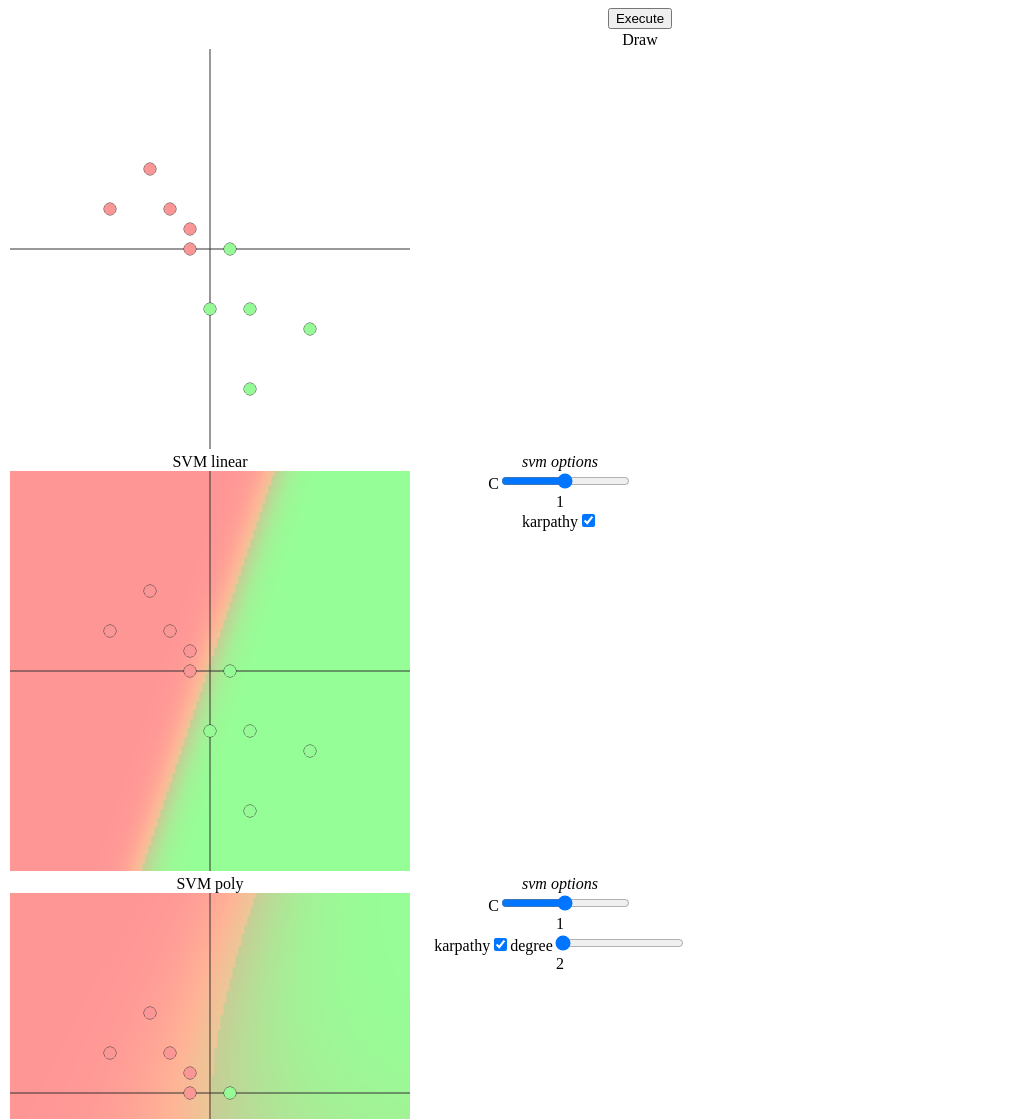
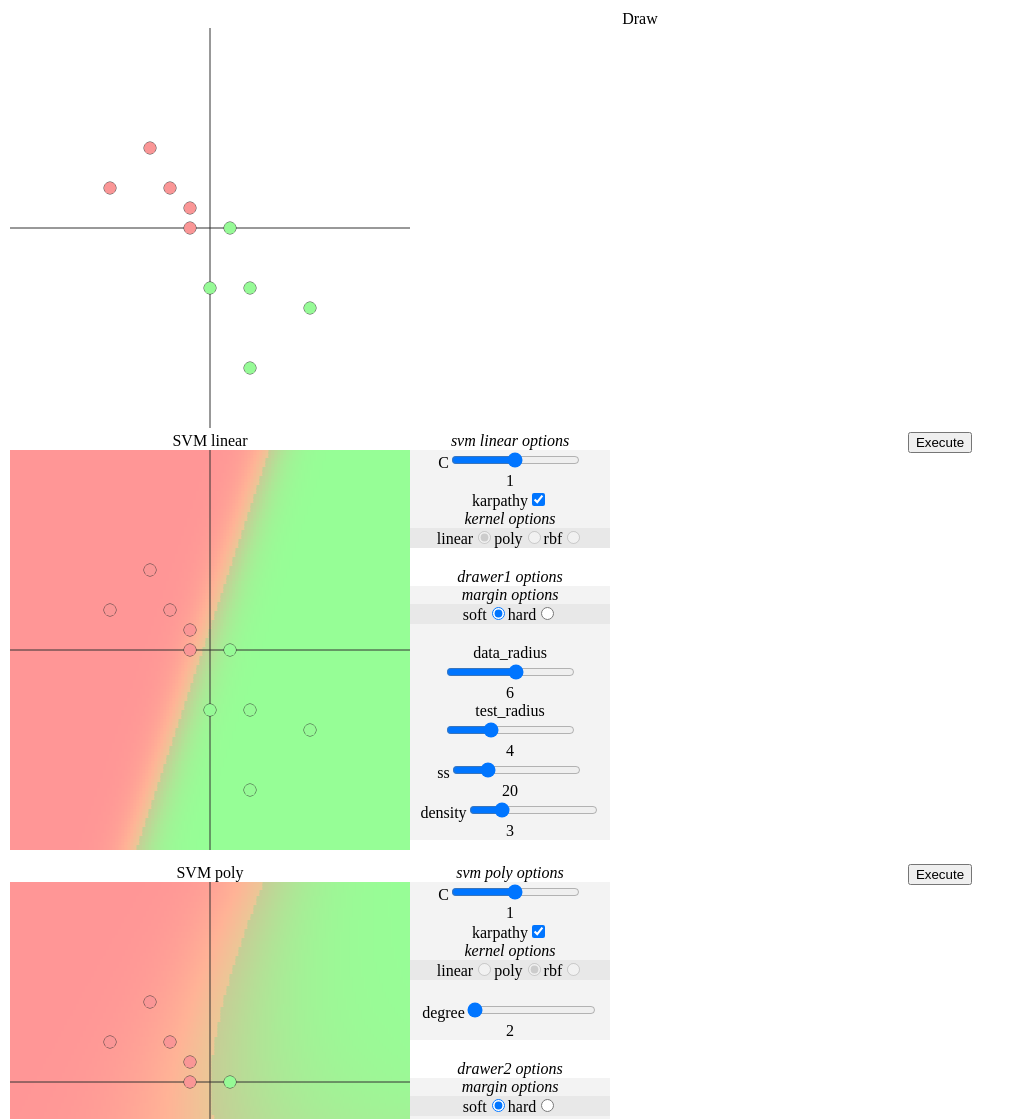
Before and after one commit to davide97g/ml-es6-modules, a website built with webpack: page index.html in a window 1280 px wide. Shown: the top 1119 px of the page, without its empty margins (0-1025 px from the left). Built offline with Linux system fonts and the light colour scheme.

Commit message:
svm control adapted

```diff
--- a/index.html
+++ b/index.html
@@ -20,8 +20,6 @@
     <label for="margin">soft margin</label>
     <input id="margin" checked type="checkbox" /> -->
 
-    <button id="execute">Execute</button>
-
     <div class="box">
       <p>Draw</p>
       <canvas id="draw-canvas-test" width="400px" height="400px"></canvas>
@@ -32,7 +30,10 @@
         <p>SVM linear</p>
         <canvas id="svm-linear-canvas" width="400px" height="400px"></canvas>
       </div>
-      <div class="options" id="svm-linear-options"></div>
+      <div class="options" id="svm-linear-options">
+        <div id="svm-linear-options-draw"></div>
+      </div>
+      <button class="execute">Execute</button>
     </div>
     <div class="box">
       <div class="drawer">
@@ -40,6 +41,7 @@
         <canvas id="svm-poly-canvas" width="400px" height="400px"></canvas>
       </div>
       <div class="options" id="svm-poly-options"></div>
+      <button class="execute">Execute</button>
     </div>
     <div class="box">
       <div class="drawer">
@@ -47,6 +49,7 @@
         <canvas id="svm-rbf-canvas" width="400px" height="400px"></canvas>
       </div>
       <div class="options" id="svm-rbf-options"></div>
+      <button class="execute">Execute</button>
     </div>
     <div class="box">
       <div class="drawer">
@@ -54,6 +57,7 @@
         <canvas id="knn-canvas" width="400px" height="400px"></canvas>
       </div>
       <div class="options" id="knn-options"></div>
+      <button class="execute">Execute</button>
     </div>
     <div class="box">
       <div class="drawer">
@@ -61,6 +65,7 @@
         <canvas id="rbf-canvas" width="400px" height="400px"></canvas>
       </div>
       <div class="options" id="rbf-options"></div>
+      <button class="execute">Execute</button>
     </div>
     <div class="box">
       <div class="drawer">
@@ -68,6 +73,7 @@
         <canvas id="randf-canvas" width="400px" height="400px"></canvas>
       </div>
       <div class="options" id="randf-options"></div>
+      <button class="execute">Execute</button>
     </div>
     <div class="box">
       <div class="drawer">
@@ -75,6 +81,7 @@
         <canvas id="logreg-canvas" width="400px" height="400px"></canvas>
       </div>
       <div class="options" id="logreg-options"></div>
+      <button class="execute">Execute</button>
     </div>
     <div class="box">
       <div class="drawer">
@@ -82,6 +89,7 @@
         <canvas id="nn-canvas" width="400px" height="400px"></canvas>
       </div>
       <div class="options" id="nn-options"></div>
+      <button class="execute">Execute</button>
     </div>
   </body>
 </html>
--- a/src/css/style.css
+++ b/src/css/style.css
@@ -27,24 +27,18 @@ p {
   float: left;
 }
 
-#execute {
-  display: block;
+.execute {
   text-align: center;
-  margin: auto;
 }
 .title {
   font-style: italic;
-  /* color: white; */
-  /* background: rgba(123, 160, 105, 0.849); */
 }
 .container {
-  /* display: inline-block; */
-  /* height: 250px; */
-  /* float: left; */
-  height: 400px;
-  width: 300px;
-  /* background: rgba(12, 99, 70, 0.377); */
+  /* height: 400px; */
+  margin-bottom: 20px;
+  width: 200px;
   text-align: center;
+  background-color: rgba(70, 70, 70, 0.062);
 }
 
 /** UI classes end */
--- a/src/js/drawer.js
+++ b/src/js/drawer.js
@@ -1,4 +1,4 @@
-let id = 0;
+let id = 1;
 export const drawer = function(algorithm, canvas, callback, options) {
   // this.id = 0;
   this.id = id;
@@ -31,15 +31,16 @@ drawer.prototype = {
         soft: {
           id: "soft",
           type: "radio",
-          name: "margin",
+          name: "margin" + this.id,
           value: "soft",
-          checked: true
+          checked: this.options.margin.soft
         },
         hard: {
           id: "hard",
           type: "radio",
-          name: "margin",
-          value: "hard"
+          name: "margin" + this.id,
+          value: "hard",
+          checked: !this.options.margin.soft
         }
       },
       data_radius: {
--- a/src/js/index.js
+++ b/src/js/index.js
@@ -55,7 +55,9 @@ let labels = [1, 1, 1, 1, 1, -1, -1, -1, -1, -1];
 
 let svm_linear = new SVM();
 let svm_linear_options = {
-  kernel: "linear",
+  kernel: {
+    linear: true
+  },
   degree: 1,
   influence: 0,
   C: 1,
@@ -66,12 +68,14 @@ let svm_linear_options = {
   karpathy: true,
   timer: null
 };
-svm_linear.train(data, labels, svm_linear_options);
 svm_linear.setOptions(svm_linear_options);
+svm_linear.train(data, labels);
 
 let svm_poly = new SVM();
 let svm_poly_options = {
-  kernel: "poly",
+  kernel: {
+    poly: true
+  },
   degree: 2,
   influence: 0,
   C: 1,
@@ -82,12 +86,14 @@ let svm_poly_options = {
   karpathy: true,
   timer: null
 };
-svm_poly.train(multi, labels, svm_poly_options);
 svm_poly.setOptions(svm_poly_options);
+svm_poly.train(multi, labels);
 
 let svm_rbf = new SVM();
 let svm_rbf_options = {
-  kernel: "rbf",
+  kernel: {
+    rbf: true
+  },
   degree: 2,
   influence: 0,
   C: 1,
@@ -98,8 +104,8 @@ let svm_rbf_options = {
   karpathy: true,
   timer: null
 };
-svm_rbf.train(multi, labels, svm_rbf_options);
 svm_rbf.setOptions(svm_rbf_options);
+svm_rbf.train(multi, labels);
 
 let knn = new KNN();
 let knn_options = {
@@ -227,23 +233,33 @@ drawers.push(
   })
 );
 
-let btn_execute = document.getElementById("execute");
-btn_execute.addEventListener("click", () => {
-  ui.setAllOptions();
-  training(data, labels);
-  manager.notifyAll(data, labels);
-});
+let btns = document.getElementsByClassName("execute");
+for (let i = 0; i < btns.length; i++) {
+  btns[i].addEventListener("click", () => {
+    ui.setAllOptions();
+    training(data, labels);
+    manager.notifyAll(data, labels);
+  });
+}
 
 let ui = new UI(document);
-// ui.createOptionsFrom(drawers[0]);
+
+ui.createOptionsFrom(svm_linear, document.getElementById("svm-linear-options"));
+ui.createOptionsFrom(drawers[0], document.getElementById("svm-linear-options"));
+ui.createOptionsFrom(svm_poly, document.getElementById("svm-poly-options"));
+ui.createOptionsFrom(drawers[1], document.getElementById("svm-poly-options"));
+ui.createOptionsFrom(svm_rbf, document.getElementById("svm-rbf-options"));
+ui.createOptionsFrom(drawers[2], document.getElementById("svm-rbf-options"));
 ui.createOptionsFrom(knn, document.getElementById("knn-options"));
-ui.createOptionsFrom(svm_linear, document.getElementById("svm-linear-options"));
-ui.createOptionsFrom(svm_poly, document.getElementById("svm-poly-options"));
-ui.createOptionsFrom(svm_rbf, document.getElementById("svm-rbf-options"));
+ui.createOptionsFrom(drawers[3], document.getElementById("knn-options"));
 ui.createOptionsFrom(rbf, document.getElementById("rbf-options"));
+ui.createOptionsFrom(drawers[4], document.getElementById("rbf-options"));
+ui.createOptionsFrom(randf, document.getElementById("randf-options"));
+ui.createOptionsFrom(drawers[5], document.getElementById("randf-options"));
+ui.createOptionsFrom(logreg, document.getElementById("logreg-options"));
+ui.createOptionsFrom(drawers[6], document.getElementById("logreg-options"));
 ui.createOptionsFrom(nn, document.getElementById("nn-options"));
-ui.createOptionsFrom(randf, document.getElementById("randf-options"));
-ui.createOptionsFrom(logreg, document.getElementById("logreg-options"));
+ui.createOptionsFrom(drawers[7], document.getElementById("nn-options"));
 
 drawers.forEach(drawer => manager.subscribe(drawer));
 manager.notifyAll(data, labels);
@@ -251,9 +267,9 @@ manager.notifyAll(data, labels);
 //_______________
 
 function training(data, labels) {
-  svm_linear.train(data, labels, svm_linear_options);
-  svm_poly.train(data, labels, svm_poly_options);
-  svm_rbf.train(data, labels, svm_rbf_options);
+  svm_linear.train(data, labels);
+  svm_poly.train(data, labels);
+  svm_rbf.train(data, labels);
   knn.train(data, labels);
   rbf.train(data, labels);
   randf.train(data, labels);
--- a/src/js/svm/svm.js
+++ b/src/js/svm/svm.js
@@ -1,13 +1,14 @@
 import {linearKernel,makePolyKernel,makeRbfKernel,makeSigmoidKernel} from './kernels.js';
 import * as utils from './utils.js';
-
-export const SVM = function() {};
-
+let svm_id=0;
+export const SVM = function() {
+    this.svm_id = svm_id;
+    svm_id++;
+};
 SVM.prototype = {
 
     setOptions: function(options) {
         this.options = options;
-        this.train(this.data, this.labels, this.options);
       },
 
     getOptions: function(){
@@ -25,10 +26,40 @@ SVM.prototype = {
                 id:"karpathy",
                 type:"checkbox",
                 checked: true
+            },
+            kernel:{
+                group:"kernel",
+                linear:{
+                    id:"linear",
+                    type:"radio",
+                    value:"linear",
+                    name:"kernel"+this.svm_id,
+                    checked: this.kernelType === "linear",
+                    disabled: true
+                },
+                poly: {
+                    id:"poly",
+                    type:"radio",
+                    value:"poly",
+                    name:"kernel"+this.svm_id,
+                    checked: this.kernelType === "poly",
+                    disabled: true
+                },
+                rbf:{
+                    id:"rbf",
+                    type:"radio",
+                    value:"rbf",
+                    name:"kernel"+this.svm_id,
+                    checked: this.kernelType === "rbf",
+                    disabled: true
+                }
             }
         };
-        if(this.kernelType === "linear"){}
+        if(this.kernelType === "linear"){
+            options.group = "svm linear";
+        }
         else if(this.kernelType === "poly"){
+            options.group = "svm poly";
             options.degree = {
                 id:"degree",
                 type: "range",
@@ -39,6 +70,7 @@ SVM.prototype = {
             };
         }
         else if(this.kernelType === "rbf"){
+            options.group = "svm rbf";
             options.rbfSigma = {
                 id:"rbfSigma",
                 type: "range",
@@ -51,7 +83,7 @@ SVM.prototype = {
         return options;
     },
 
-        train: function(data, labels, options) {
+        train: function(data, labels) {
             let t0 = performance.now();
             this.t0 = t0;
 
@@ -59,8 +91,9 @@ SVM.prototype = {
             this.labels = labels;
 
             // parameters
-            options = options || {};
-            this.options = options;
+            // options = options || {};
+            this.options = this.options || {};
+            let options = this.options;
             let C = options.C || 1.0; // C value. Decrease for more regularization
             let tol = options.tol || 1e-4; // numerical tolerance. Don't touch unless you're pro
             let alphatol = options.alphatol || 0; // non-support vectors for space and time efficiency are truncated. To guarantee correct result set this to 0 to do no truncating. If you want to increase efficiency, experiment with setting this little higher, up to maybe 1e-4 or so.
@@ -79,10 +112,14 @@ SVM.prototype = {
             // instantiate kernel according to options. kernel can be given as string or as a custom function
             let kernel = linearKernel;
             this.kernelType = "linear";
+            let kernelType = "linear";
+            for (let d in this.options.kernel) {
+                if (this.options.kernel[d]) kernelType = d;
+              }
             if("kernel" in options) {
-                if(typeof options.kernel === "string") {
+                if(typeof kernelType === "string") {
                     // kernel was specified as a string. Handle these special cases appropriately
-                    if(options.kernel === "linear") {
+                    if(kernelType === "linear") {
                         this.kernelType = "linear";
                         kernel = linearKernel;let input_functions = options.input_functions || null;
                         this.input_transformation = false;
@@ -100,13 +137,13 @@ SVM.prototype = {
                             this.data = app;
                         }
                     }
-                    if(options.kernel === "rbf") {
+                    if(kernelType === "rbf") {
                         let rbfSigma = options.rbfsigma || 0.5;
                         this.rbfSigma = rbfSigma; // back this up
                         this.kernelType = "rbf";
                         kernel = makeRbfKernel(rbfSigma);
                     }
-                    if(options.kernel === "poly"){
+                    if(kernelType === "poly"){
                         let degree = options.degree || 2;
                         this.degree = degree;
                         let influence = options.influence || 1;
@@ -116,7 +153,7 @@ SVM.prototype = {
                         this.kernelType = "poly";
                         kernel = makePolyKernel(degree, influence);
                     }
-                    if(options.kernel === "sigm"){
+                    if(kernelType === "sigm"){
                         let influence = options.influence || 1;
                         if(influence<0) //cannot be negative
                             influence = 0; //setting to zero
--- a/src/js/ui.js
+++ b/src/js/ui.js
@@ -79,12 +79,12 @@ UI.prototype = {
     label.for = input.id;
 
     if (input.type === "range") {
-      config[input.id] = input.value;
+      config[input.id] = parseInt(input.value);
       let value = this.document.createElement("div");
-      value.innerHTML = input.value;
+      value.innerHTML = parseInt(input.value);
       input.addEventListener("change", () => {
-        value.innerHTML = input.value;
-        config[input.id] = input.value;
+        value.innerHTML = parseInt(input.value);
+        config[input.id] = parseInt(input.value);
       });
       return {
         label: label,
```
Also changed, not shown: dist/index.bundle.js.
